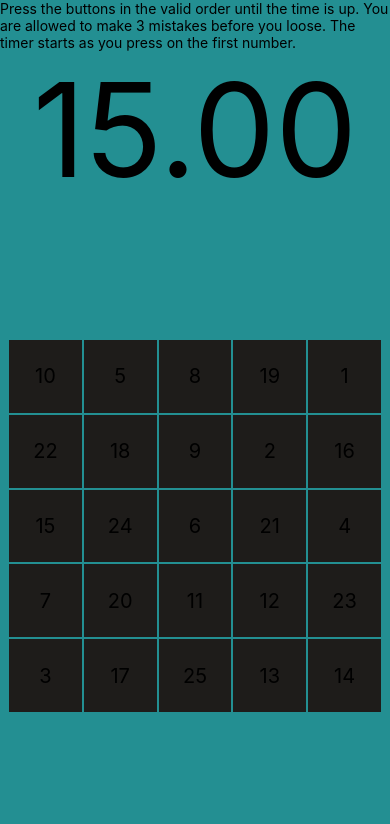
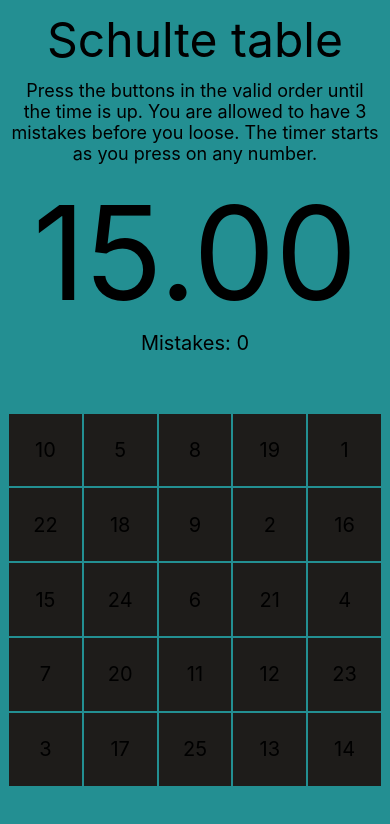
Before and after one commit to Isopodus/BrainGame, a React Native app: screen / in a window 390 px wide. Shown: the top 824 px of the page. Built offline with nearby package versions, Linux system fonts and the light colour scheme.

Commit message:
Added win and loose points

```diff
--- a/src/pages/Schulte/Schulte.js
+++ b/src/pages/Schulte/Schulte.js
@@ -13,10 +13,14 @@ export const Schulte = () => {
   const [currentNumberIdx, setCurrentNumberIdx] = useState(0);
   const [startTime, setStartTime] = useState();
   const [timeLeft, setTimeLeft] = useState(GAME_TIME_MS);
-  const [stupid, setStupid] = useState(0);
+  const [mistakesCount, setMistakesCount] = useState(0);
   const interval = useRef();
 
   useEffect(() => {
+    generageGame();
+  }, []);
+
+  const generageGame = useCallback(() => {
     // Generate a sequence of numbers
     const nums = [...Array(SQUARE_SIZE * SQUARE_SIZE).keys()].map(value => value + 1);
     setValidSequence([...nums]);
@@ -24,7 +28,7 @@ export const Schulte = () => {
     // Shuffle them all!
     nums.sort(() => Math.random() - 0.5);
     setSequence(nums);
-  }, []);
+  });
 
   useEffect(() => {
     if (isGameStarted && timeLeft === GAME_TIME_MS) {
@@ -39,11 +43,28 @@ export const Schulte = () => {
   }, [isGameStarted, interval]);
 
   useEffect(() => {
-    if (timeLeft < 0) {
+    if (timeLeft <= 0) {
       Vibration.vibrate(1000);
       clearInterval(interval.current);
+
+      // ------------------------------------------------------- TODO: Do the post-game LOOSE message
     }
   }, [timeLeft]);
+
+  useEffect(() => {
+    if (mistakesCount >= 3) {
+      setTimeLeft(0);
+    }
+  }, [mistakesCount]);
+
+  useEffect(() => {
+    if (currentNumberIdx >= SQUARE_SIZE * SQUARE_SIZE) {
+      clearInterval(interval.current);
+      Vibration.vibrate([0, 50, 50, 50, 50, 200]);
+
+      // ------------------------------------------------------- TODO: Do the post-game WIN message
+    }
+  }, [currentNumberIdx]);
 
   const onCellPress = number => {
     // Start the game if needed
@@ -57,6 +78,7 @@ export const Schulte = () => {
       setCurrentNumberIdx(currentNumberIdx + 1);
     } else {
       Vibration.vibrate(100);
+      setMistakesCount(mistakesCount + 1);
     }
   };
 
@@ -64,11 +86,13 @@ export const Schulte = () => {
 
   return (
     <PageLayout>
-      <Text>
-        Press the buttons in the valid order until the time is up. You are allowed to make 3 mistakes before you loose. The timer
-        starts as you press on the first number.
+      <Text style={styles.headerText}>Schulte table</Text>
+      <Text style={styles.explanationText}>
+        Press the buttons in the valid order until the time is up. You are allowed to have 3 mistakes before you loose. The timer
+        starts as you press on any number.
       </Text>
-      <Text style={styles.timer}>{timeLeft < 0 ? (0).toFixed(2) : (timeLeft / 1000).toFixed(2)}</Text>
+      <Text style={styles.timerText}>{timeLeft < 0 ? (0).toFixed(2) : (timeLeft / 1000).toFixed(2)}</Text>
+      <Text style={styles.mistakesText}>Mistakes: {mistakesCount}</Text>
       <View style={styles.container}>
         {range.map((_, rowIdx) => (
           <View key={rowIdx} style={styles.row}>
--- a/src/pages/Schulte/Schulte.styles.js
+++ b/src/pages/Schulte/Schulte.styles.js
@@ -25,8 +25,22 @@ export const styles = {
   cellText: {
     fontSize: 20,
   },
-  timer: {
+  headerText: {
+    fontSize: 48,
+    textAlign: "center",
+    marginTop: scale(10),
+  },
+  explanationText: {
+    fontSize: 18,
+    padding: scale(10),
+    textAlign: "center",
+  },
+  timerText: {
     fontSize: 130,
     textAlign: "center",
   },
+  mistakesText: {
+    fontSize: 20,
+    textAlign: "center",
+  },
 };
```
